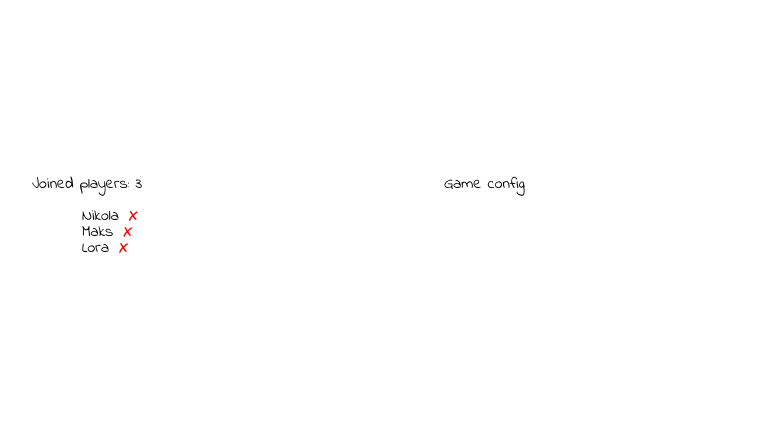
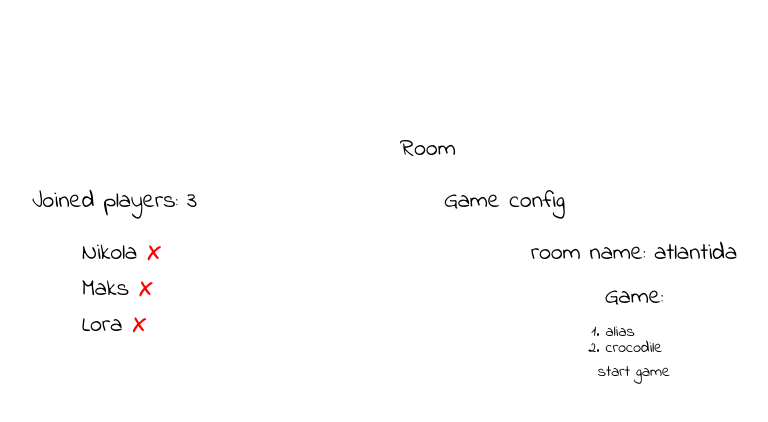
Before and after one commit to attech-org/zabava.game, a React (Create React App) app: page /rooms in a window 1280 px wide. Shown: the top 422 px of the page, without its empty margins (212-980 px from the left). Built offline with nearby package versions, Linux system fonts and the light colour scheme.

Commit message:
added right panel

```diff
--- a/src/components/GameConfigCard.tsx
+++ b/src/components/GameConfigCard.tsx
@@ -1,12 +1,46 @@
+import React, { useState } from "react";
+import styled from "styled-components";
 import { CardBoard } from "../containers/Home";
 
+const Button = styled.button`
+  background: green;
+`;
+
+const Wrapper = styled.section`
+  display: flex;
+  flex-direction: column;
+  align-items: center;
+  justify-content: center;
+  gap: 0.5rem;
+
+  h2{
+    font-size: 1.5rem;
+    line-height: 1.5;
+  };
+`;
+
 const GameConfigCard: React.FunctionComponent = () => {
+  const [room, setRoom] = useState("atlantida");
+  const [game, setGame] = useState(["alias","crocodile"]);
 
   return (
     <CardBoard>
       <h2>Game config</h2>
       <wired-card>
-
+        <Wrapper>
+        <h2>{`room name: ${room}`}</h2>
+        <h2>Game:</h2>
+        <ol>
+          {game.map((game, index) => {
+            return (
+              <li key={index}>{game}</li>
+            )
+          })}
+        </ol>
+        <Button as="wired-button" elevation={2} onClick={() =>{alert("Click start")}}>
+          start game
+          </Button>
+          </Wrapper>
       </wired-card>
     </CardBoard>
   )
--- a/src/components/JoinedPlayersCard.tsx
+++ b/src/components/JoinedPlayersCard.tsx
@@ -23,7 +23,8 @@ const Checkbox = styled.input`
   // };
 `;
 
-const DeletePlayer = styled.h1`
+const DeletePlayer = styled.h2`
+  cursor: pointer;
   color: red;
   font-weight: 700;
 `;
@@ -51,10 +52,11 @@ const JoinedPlayersCard: React.FunctionComponent = () => {
                     <Checkbox as='wired-radio' checked disabled /> :
                     <Checkbox as='wired-radio' disabled />
                   }
-                  <h3>{player.nickname}</h3>
-                  <DeletePlayer>X</DeletePlayer>
+                  <h2>{player.nickname}</h2>
+                  <DeletePlayer onClick={()=>{alert("Click start")}}>X</DeletePlayer>
                 </Player>
-            )})
+              )
+            })
           }
         </wired-card>
       </CardBoard>
--- a/src/containers/Rooms.tsx
+++ b/src/containers/Rooms.tsx
@@ -1,13 +1,35 @@
+import styled from "styled-components";
 import GameConfigCard from "../components/GameConfigCard";
 import JoinedPlayersCard from "../components/JoinedPlayersCard";
 import { Main } from "./Home";
 
 const Rooms: React.FunctionComponent = () => {
 
+const Wrapper = styled.section`
+  display: flex;
+  flex-direction: column;
+  align-items: center;
+  justify-content: center;
+
+  h2{
+    font-size: 1.5rem;
+    line-height: 1.5;
+  };
+`;
+
+const Section = styled(Main)`
+  height: inherit;
+`;
+
   return (
     <Main>
-      <JoinedPlayersCard />
-      <GameConfigCard />
+      <Wrapper>
+        <h2>Room</h2>
+        <Section>
+          <JoinedPlayersCard />
+          <GameConfigCard />
+        </Section>
+      </Wrapper>
     </Main>
   )
 }
```
